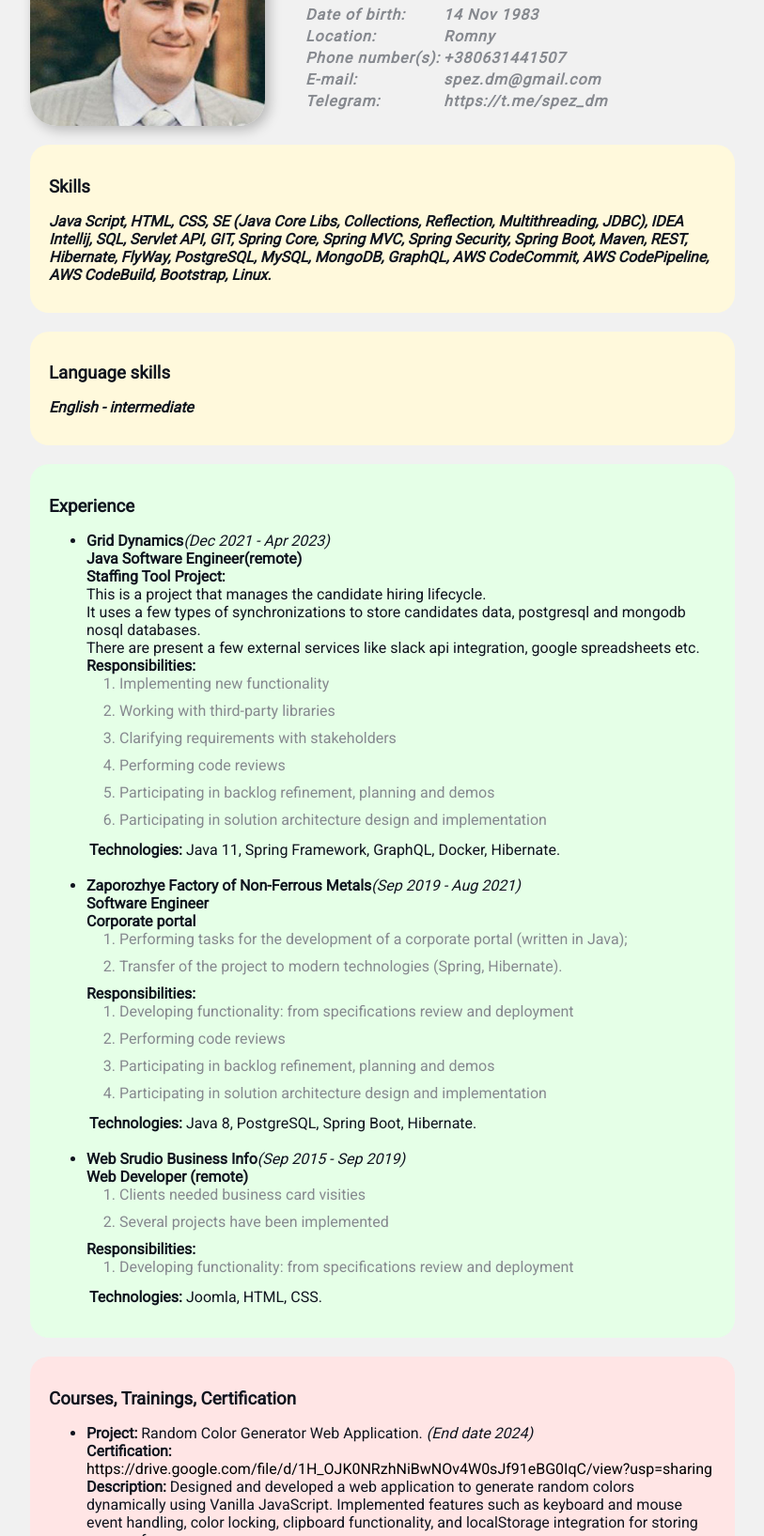
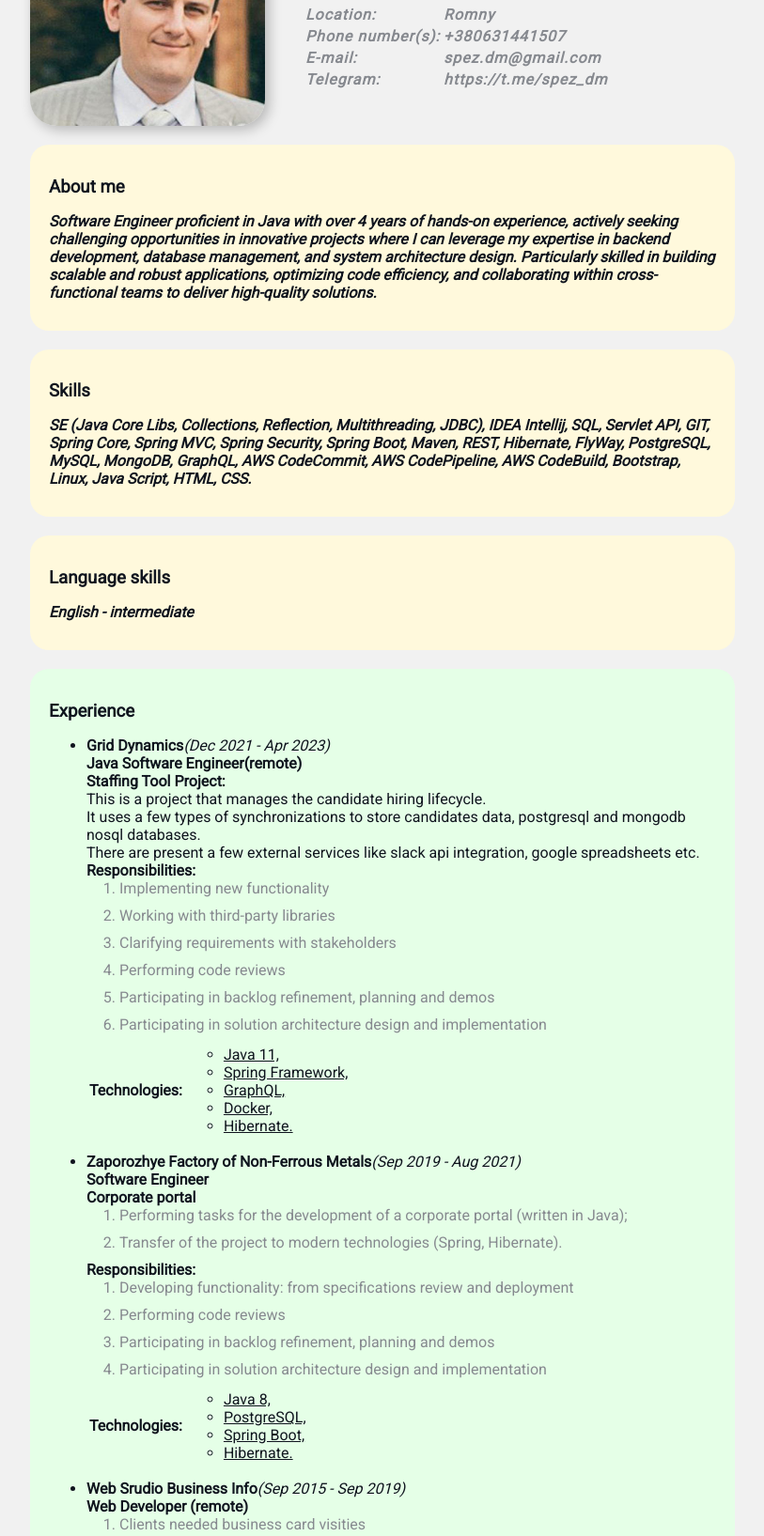
Before and after one commit to spezdmtest/cv, a plain HTML site: page index.html in a window 1280 px wide. Shown: the part 154-1789 px from the top of the page at 94% size, without its empty margins (233-1046 px from the left). Drawn offline with Linux system fonts and the light colour scheme.

Commit message:
Add files via upload
modified index.html

```diff
--- a/index.html
+++ b/index.html
@@ -14,10 +14,6 @@
                 <h1>Dmytro Ostapenko</h1>
                 <h2>Software Engineer</h2>
                     <table>
-                        <tr>
-                            <td>Date of birth:</td>
-                            <td>14 Nov 1983</td>
-                        </tr>
                         <tr>
                             <td>Location:</td>
                             <td>Romny</td>
@@ -38,11 +34,22 @@
             </div>
         </div>
         <div class="card bg-yellow">
+            <h3>About me</h3>
+            <p><em><strong>Software Engineer proficient in Java with over 4 years of hands-on experience,
+                actively seeking challenging opportunities in innovative projects where I can leverage my
+                expertise in backend development, database management, and system architecture design.
+                Particularly skilled in building scalable and robust applications, optimizing code efficiency,
+                and collaborating within cross-functional teams to deliver high-quality solutions.
+            </strong></em></p>
+        </div>
+        <div class="card bg-yellow">
             <h3>Skills</h3>
-            <p><em><strong>Java Script, HTML, CSS, SE (Java Core Libs, Collections, Reflection, Multithreading, JDBC),
+            <p><em><strong>SE (Java Core Libs, Collections, Reflection, Multithreading, JDBC),
                 IDEA Intellij, SQL, Servlet API, GIT, Spring Core, Spring MVC,
                 Spring Security, Spring Boot, Maven, REST, Hibernate, FlyWay, PostgreSQL,
-                MySQL, MongoDB, GraphQL, AWS CodeCommit, AWS CodePipeline, AWS CodeBuild, Bootstrap, Linux.</strong></em></p>
+                MySQL, MongoDB, GraphQL, AWS CodeCommit, AWS CodePipeline, AWS CodeBuild,
+                Bootstrap, Linux, Java Script, HTML, CSS.
+            </strong></em></p>
 
         </div>
         <div class="card bg-yellow">
@@ -72,11 +79,15 @@
                     <table>
                         <tr>
                             <td><strong>Technologies:</strong></td>
-                            <td>Java 11,</td>
-                            <td>Spring Framework,</td>
-                            <td>GraphQL,</td>
-                            <td>Docker,</td>
-                            <td>Hibernate.</td>
+                            <td>
+                                <ul>
+                                    <li><u>Java 11,</u></li>
+                                    <li><u>Spring Framework,</u></li>
+                                    <li><u>GraphQL,</u></li>
+                                    <li><u>Docker,</u></li>
+                                    <li><u>Hibernate.</u></li>
+                                </ul>
+                            </td>
                         </tr>
                     </table>
                 </li>
@@ -100,10 +111,14 @@
                 <table>
                     <tr>
                         <td><strong>Technologies:</strong></td>
-                        <td>Java 8,</td>
-                        <td>PostgreSQL,</td>
-                        <td>Spring Boot,</td>
-                        <td>Hibernate.</td>
+                        <td>
+                            <ul>
+                                <li><u>Java 8,</u></li>
+                                <li><u>PostgreSQL,</u></li>
+                                <li><u>Spring Boot,</u></li>
+                                <li><u>Hibernate.</u></li>
+                            </ul>
+                        </td>
                     </tr>
                 </table>
             </ul>
@@ -123,9 +138,13 @@
                 <table>
                     <tr>
                         <td><strong>Technologies:</strong></td>
-                        <td>Joomla,</td>
-                        <td>HTML,</td>
-                        <td>CSS.</td>
+                        <td>
+                            <ul>
+                                <li><u>Joomla,</u></li>
+                                <li><u>HTML,</u></li>
+                                <li><u>CSS.</u></li>
+                            </ul>
+                        </td>
                     </tr>
                 </table>
             </ul>
@@ -176,8 +195,8 @@
             <table class="table">
                 <tr>
                     <td>Zaporozhye National Technical University</td>
-                    <td>End date 2005</td>
-                    <td>Information Science and Computer Engineering Department</td>
+                    <td>End date: 2005</td>
+                    <td>Specialist Degree in Information Science and Computer Engineering Department</td>
                 </tr>
             </table>
         </div>
```
